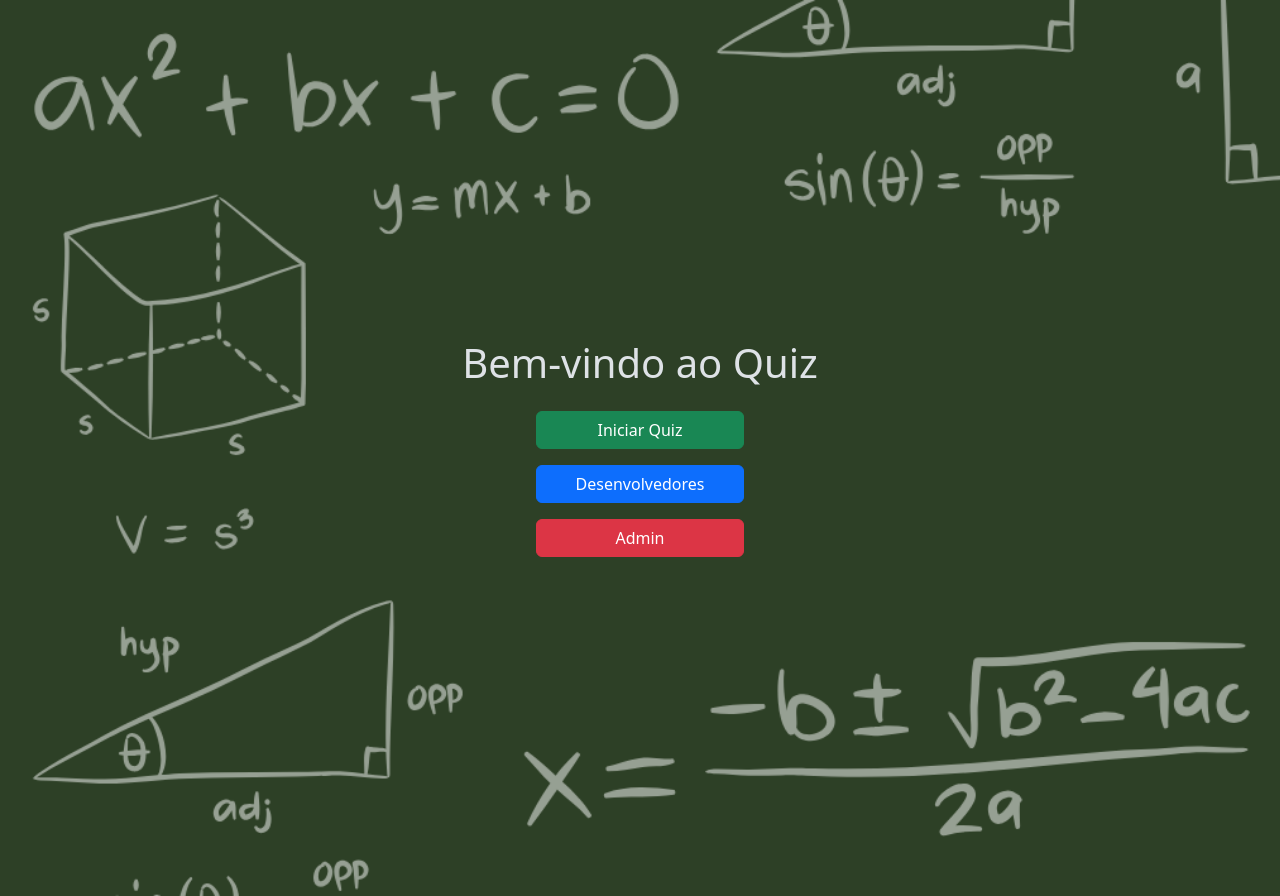
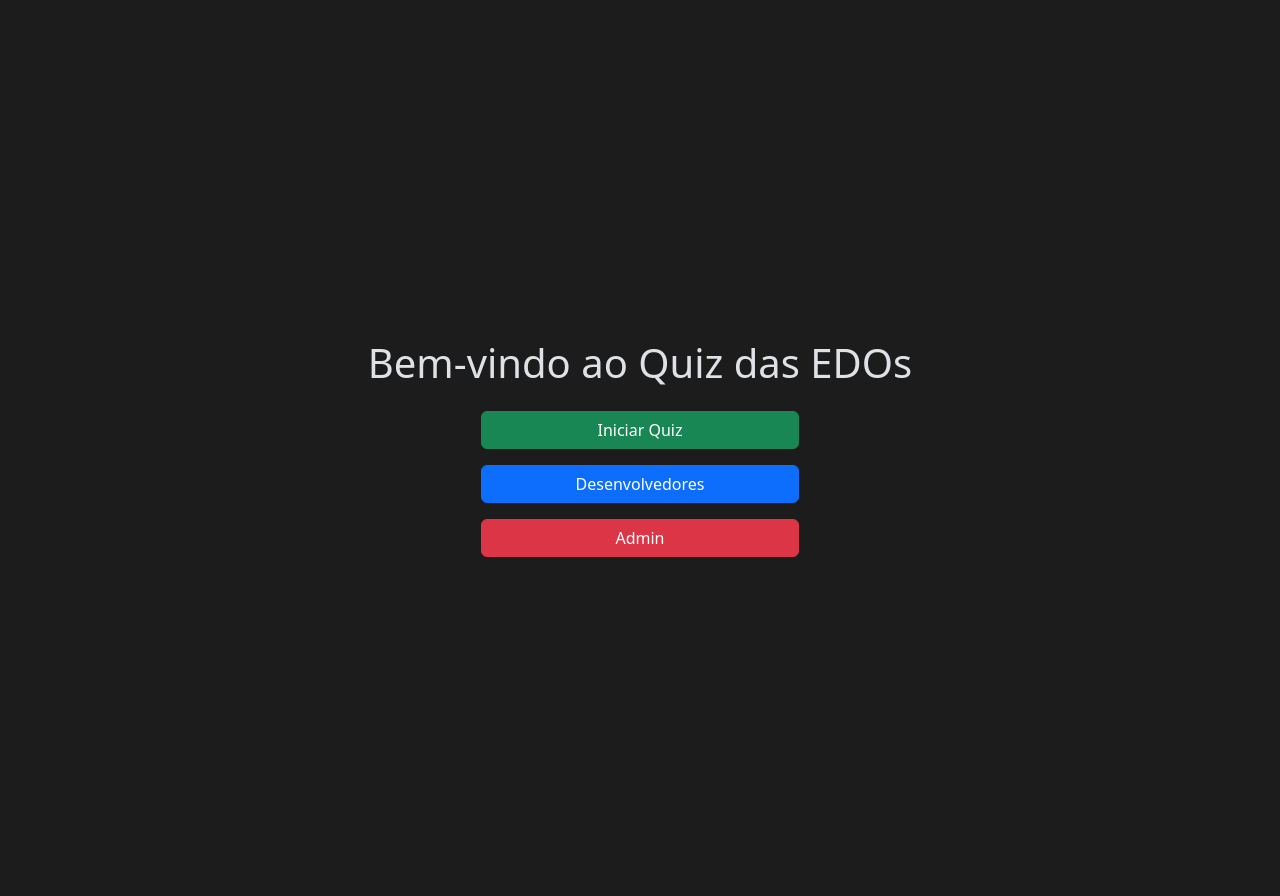
Before and after one commit to lucaszg-g/quiz_project_flask, a Flask app: page / in a window 1280 px wide. After the commit the page ends 557 px from the top, so only its background shows below. Run offline with Flask 3, Linux system fonts and the light colour scheme.

Commit message:
mudanças do estilo

```diff
--- a/app.py
+++ b/app.py
@@ -134,11 +134,11 @@ def quiz():
     session['score'] = 0
     session['question_index'] = 0
     session['answers'] = []
-    return redirect(url_for('pergunta'))
+    return redirect(url_for('pergunta', question_index=session['question_index']))
 
 
-@app.route('/pergunta', methods=['GET', 'POST'])
-def pergunta():
+@app.route('/pergunta/<int:question_index>', methods=['GET', 'POST'])
+def pergunta(question_index):
     if request.method == 'POST':
         resposta = request.form['resposta']
         questao_id = request.form['questao_id']
@@ -147,6 +147,7 @@ def pergunta():
         if resposta == questao.get_gabarito():
             session['score'] += 1
         session['question_index'] += 1
+        return redirect(url_for('pergunta', question_index=session['question_index']))
 
     if session['question_index'] < 10:
         questao = Questao.query.offset(session['question_index']).first()
@@ -156,6 +157,13 @@ def pergunta():
     else:
         return redirect(url_for('resultado'))
 
+@app.route('/voltar', methods=['POST'])
+def voltar():
+    if 'question_index' == 0:
+        return redirect(url_for('pergunta'))
+    else:
+        session['question_index'] -= 1
+        return redirect(url_for('pergunta', question_index=session['question_index']))
 
 @app.route('/resultado')
 def resultado():
--- a/static/style.css
+++ b/static/style.css
@@ -1,8 +1,11 @@
 body {
-    background-image: url('/static/img/quadroverde2.png'); /* Caminho para a imagem de fundo */
-    background-size: cover; /* Para a imagem cobrir toda a área */
-    background-position: ; /* Centraliza a imagem */
-    background-repeat: no-repeat; /* Evita repetição da imagem */
+    width:100%;
+    height:100vh;
+    background-color:#1c1c1c;
+    /*background-image: url('/static/img/quadroverde2.png'); !* Caminho para a imagem de fundo *!*/
+    /*background-size: cover; !* Para a imagem cobrir toda a área *!*/
+    /*background-position: center; !* Centraliza a imagem *!*/
+    /*background-repeat: no-repeat; !* Evita repetição da imagem *!*/
 }
 .pergunta {
       font-family: "Permanent Marker", cursive;
--- a/templates/index.html
+++ b/templates/index.html
@@ -6,7 +6,7 @@
 <main class="d-flex justify-content-center align-items-center" style="height: 100vh;">
 <div class="centralize">
     <div class="d-flex justify-content-center align-items-center flex-column gap-3">
-        <h1 class="text-center">Bem-vindo ao Quiz</h1>
+        <h1 class="text-center">Bem-vindo ao Quiz das EDOs</h1>
         <div class="d-grid gap-3 col-7 mx-auto">
             <a href="{{ url_for('quiz') }}" class="btn btn-success btn-large" type="button">Iniciar Quiz</a>
             <a href="{{ url_for('devs') }}" class="btn btn-primary btn-large" type="button">Desenvolvedores</a>
--- a/templates/pergunta.html
+++ b/templates/pergunta.html
@@ -6,7 +6,7 @@
 {#    <div class="question-container">#}
     <div class="border rounded shadow p-5" style="width: 1000px; height:500px;">
                 <h1 class="pergunta">{{ questao.pergunta }}</h1>
-        <form method="POST" action="{{ url_for('pergunta') }}">
+        <form method="POST" action="{{ url_for('pergunta', question_index=session['question_index']) }}">
             <input type="hidden" name="questao_id" value="{{ questao.id }}">
             {% for alternativa in questao.get_alternativas() %}
                 <div class="alternative">
@@ -16,6 +16,9 @@
             {% endfor %}
             <button type="submit" class="btn btn-primary">Próxima</button>
         </form>
+        <form action="{{ url_for('pergunta', question_index=session['question_index']) }}">
+            <button method="POST" class="btn btn-primary" type="submit">Voltar</button>
+        </form>
     </div>
 
 {#    </div>#}
```
Also changed, not shown: static/img/fundo3.jpg (added), static/img/fundo4.jpg (added), static/img/fundo5.jpeg (added), static/img/fundo6.jpeg (added), static/img/fundo7.jpg (added), static/img/fundo8.jpg (added), static/img/fundo9.jpg (added).
